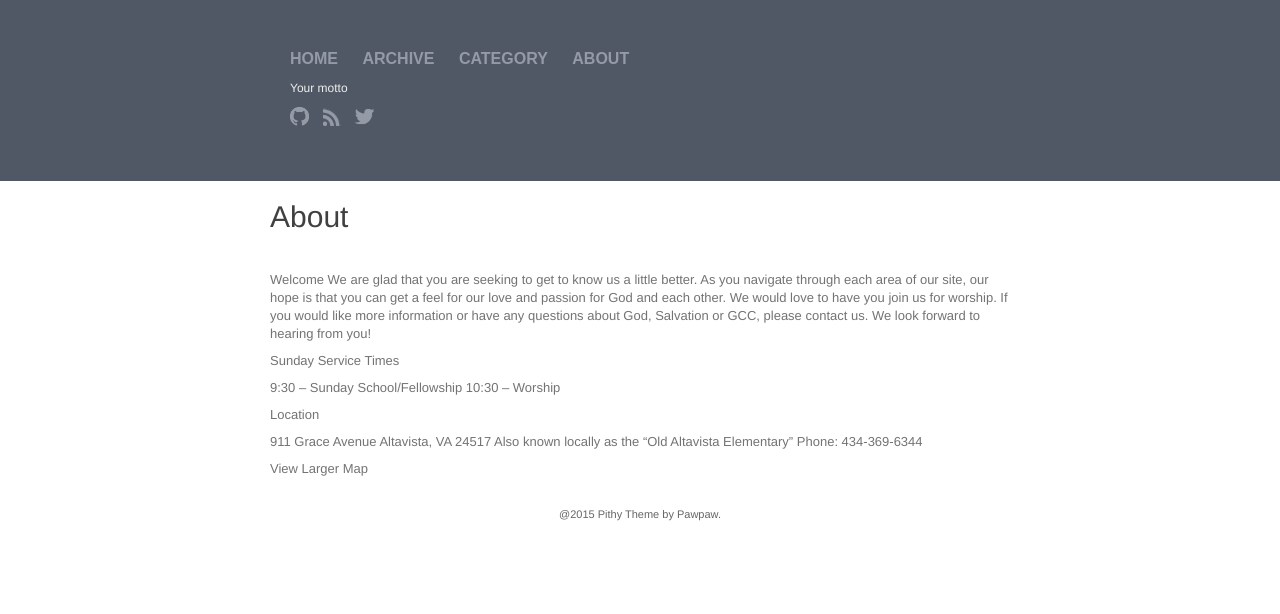
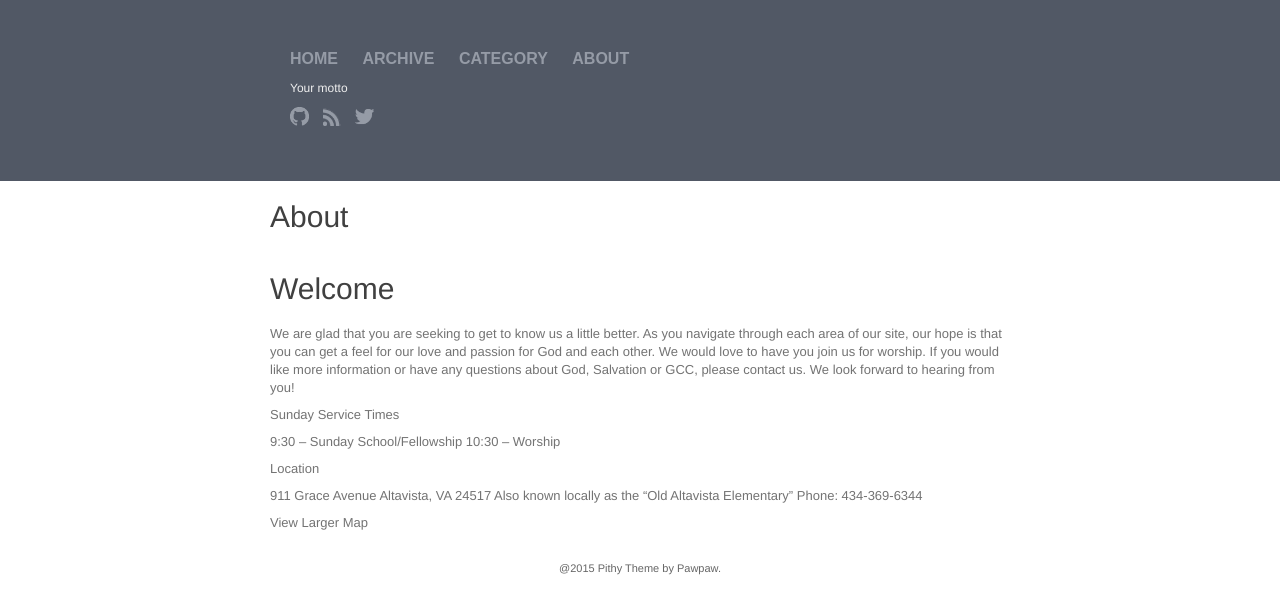
Before and after one commit to grace-community-church/grace-community-church.github.io, a Jekyll site: the page built from about.md, in a window 1280 px wide. Shown: the top 614 px of the page. Built offline with Jekyll 4.4.1, drawn with Linux system fonts in a browser that asks for light colours.

```diff
--- a/about.md
+++ b/about.md
@@ -3,7 +3,7 @@ layout: page
 title: About
 permalink: /about/
 ---
-Welcome
+# Welcome
 We are glad that you are seeking to get to know us a little better.  As you navigate through each area of our site, our hope is that you can get a feel for our love and passion for God and each other.  We would love to have you join us for worship.  If you would like more information or have any questions about God, Salvation or GCC, please contact us.  We look forward to hearing from you!
 
 
```
